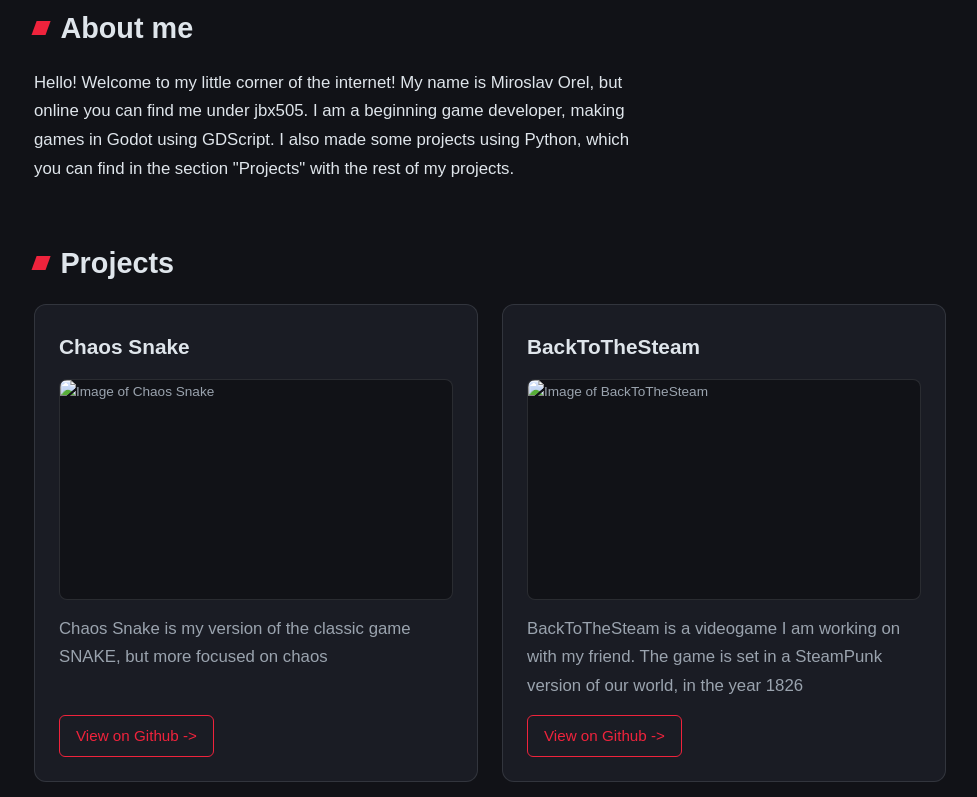
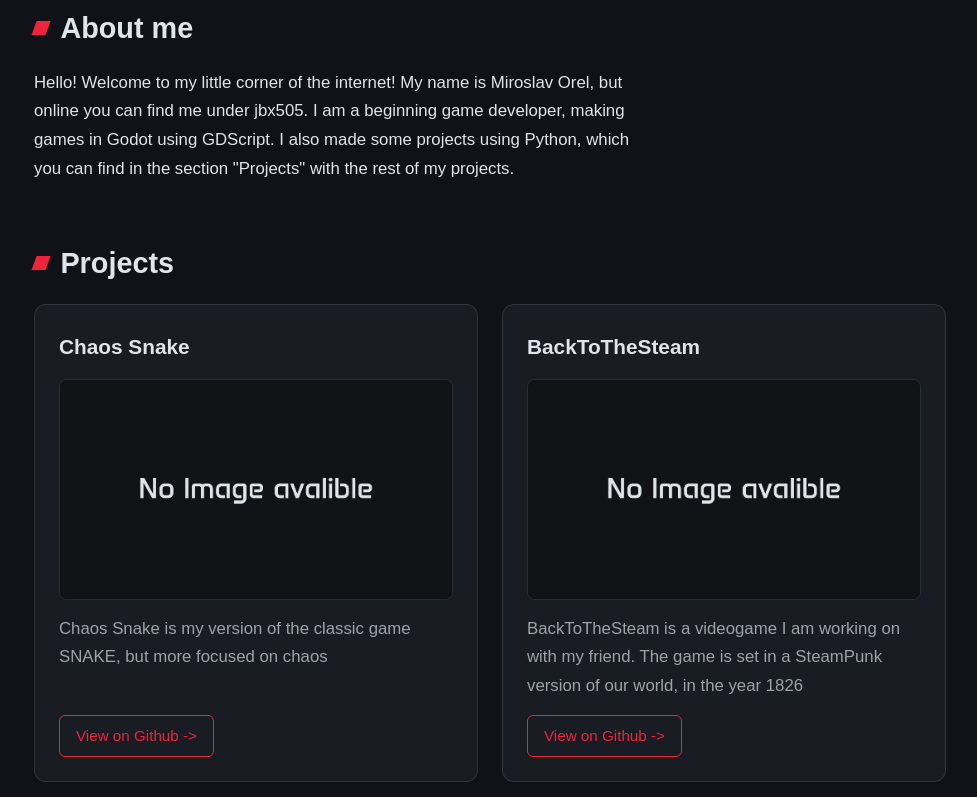
Before and after one commit to miroslavorel/my-portfolio, a plain HTML site: page index.html in a window 1280 px wide. Shown: the part 409-1206 px from the top of the page, without its empty margins (150-1127 px from the left). Drawn offline with Linux system fonts and the light colour scheme; a web font is replaced by a local one.

Commit message:
Image replacement
Replaced NoImageForNow.png with NoImageForNow.webp

```diff
--- a/index.html
+++ b/index.html
@@ -36,13 +36,13 @@
         <div class="projects">
             <article>
                 <h3>Chaos Snake</h3>
-                <img src="imgs/ChaosSnake" alt="Image of Chaos Snake">
+                <img src="imgs/NoImageForNow.webp" alt="Image of Chaos Snake">
                 <p>Chaos Snake is my version of the classic game SNAKE, but more focused on chaos</p>
                 <a href="https://github.com/miroslavorel/HackClubSnek">View on Github -></a>
             </article>
             <article>
                 <h3>BackToTheSteam</h3>
-                <img src="imgs/BackToTheSteam" alt="Image of BackToTheSteam">
+                <img src="imgs/NoImageForNow.webp" alt="Image of BackToTheSteam">
                 <p>BackToTheSteam is a videogame I am working on with my friend. The game is set in a SteamPunk version of our world, in the year 1826</p>
                 <a href="https://github.com/miroslavorel/BackToTheSteam">View on Github -></a>
             </article>
```
Also changed, not shown: imgs/NoImageForNow.webp (added).
